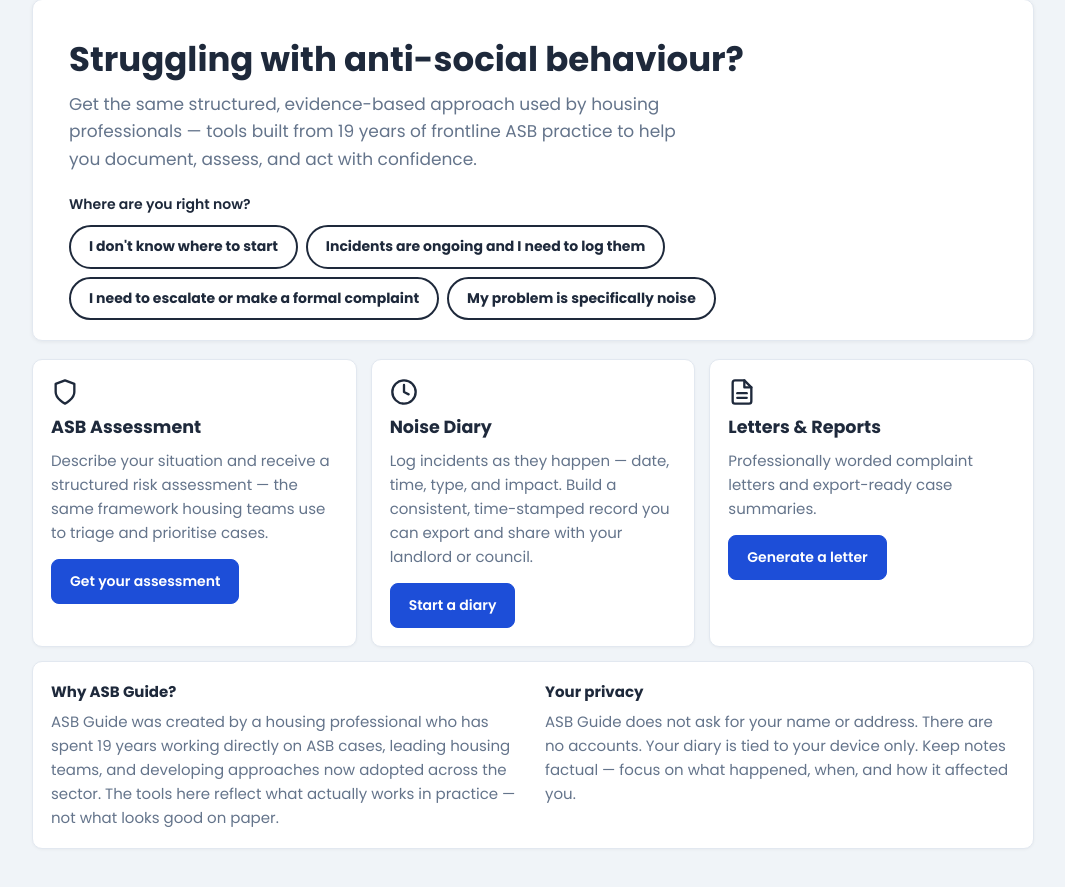
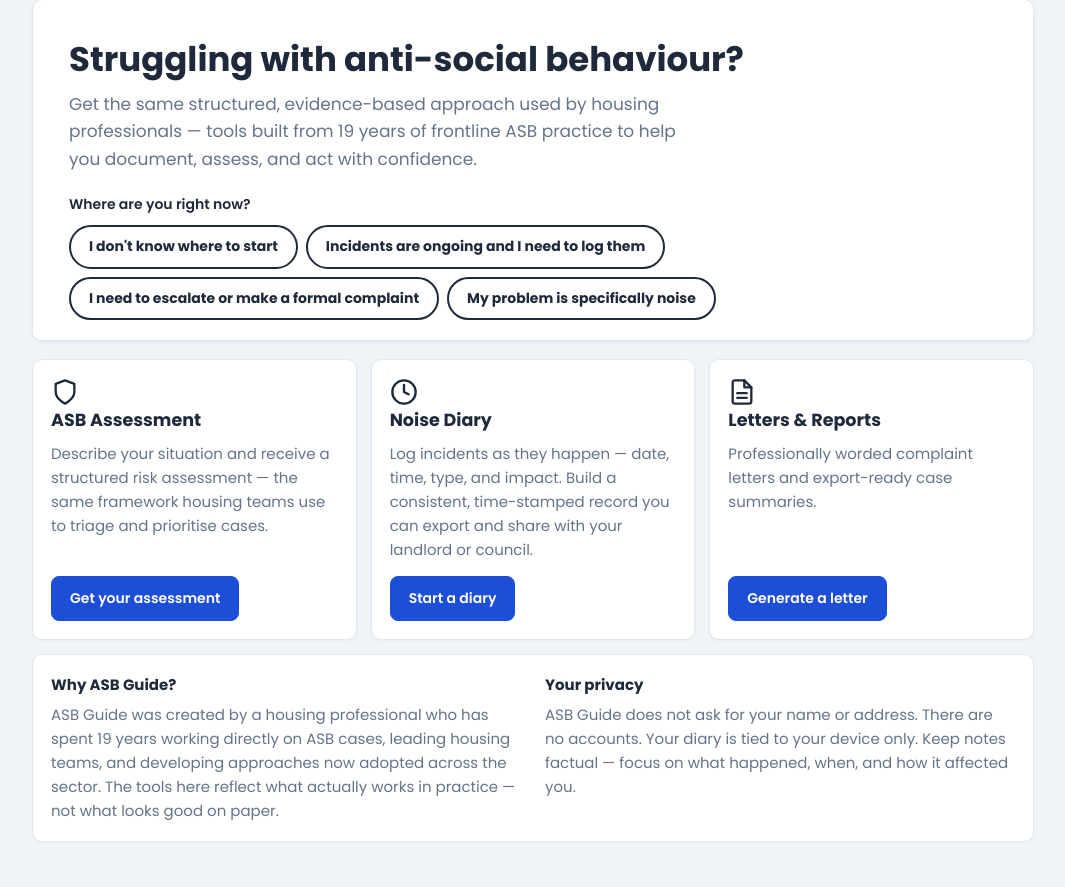
Before and after one commit to ErnieCap/WASBA, a Flask app: page / in a window 1280 px wide. Shown: the part 174-1061 px from the top of the page, without its empty margins (107-1172 px from the left). Run offline with Flask 3, Linux system fonts and the light colour scheme.

Commit message:
pin tool card buttons to bottom so they align across all three cards
Add display:flex + flex-direction:column to .triage-card, and use
margin-top:auto on the button wrapper to push buttons to card bottom
regardless of description length.

Co-Authored-By: Claude Sonnet 4.6 <noreply@anthropic.com>

```diff
--- a/static/css/app.css
+++ b/static/css/app.css
@@ -236,6 +236,8 @@ input:focus, select:focus, textarea:focus {
 }
 #triage-guidance:empty { margin-top: 0; opacity: 0; }
 
+.triage-card { display: flex; flex-direction: column; }
+
 .card--highlighted {
   border-color: var(--accent) !important;
   box-shadow: 0 0 0 1px var(--accent), 0 2px 8px rgba(29,78,216,.12);
--- a/templates/landing.html
+++ b/templates/landing.html
@@ -31,7 +31,7 @@
         Describe your situation and receive a structured risk assessment — the same
         framework housing teams use to triage and prioritise cases.
       </p>
-      <div style="margin-top:14px;">
+      <div style="margin-top:auto; padding-top:14px;">
         <a class="btn primary" href="{{ url_for('asb') }}">Get your assessment</a>
       </div>
     </div>
@@ -44,7 +44,7 @@
         consistent, time-stamped record you can export and share with your landlord
         or council.
       </p>
-      <div style="margin-top:14px;">
+      <div style="margin-top:auto; padding-top:14px;">
         <a class="btn primary" href="{{ url_for('noise_index') }}">Start a diary</a>
       </div>
     </div>
@@ -55,7 +55,7 @@
       <p>
         Professionally worded complaint letters and export-ready case summaries.
       </p>
-      <div style="margin-top:14px;">
+      <div style="margin-top:auto; padding-top:14px;">
         <a href="/letters" class="btn primary">Generate a letter</a>
       </div>
     </div>
```
